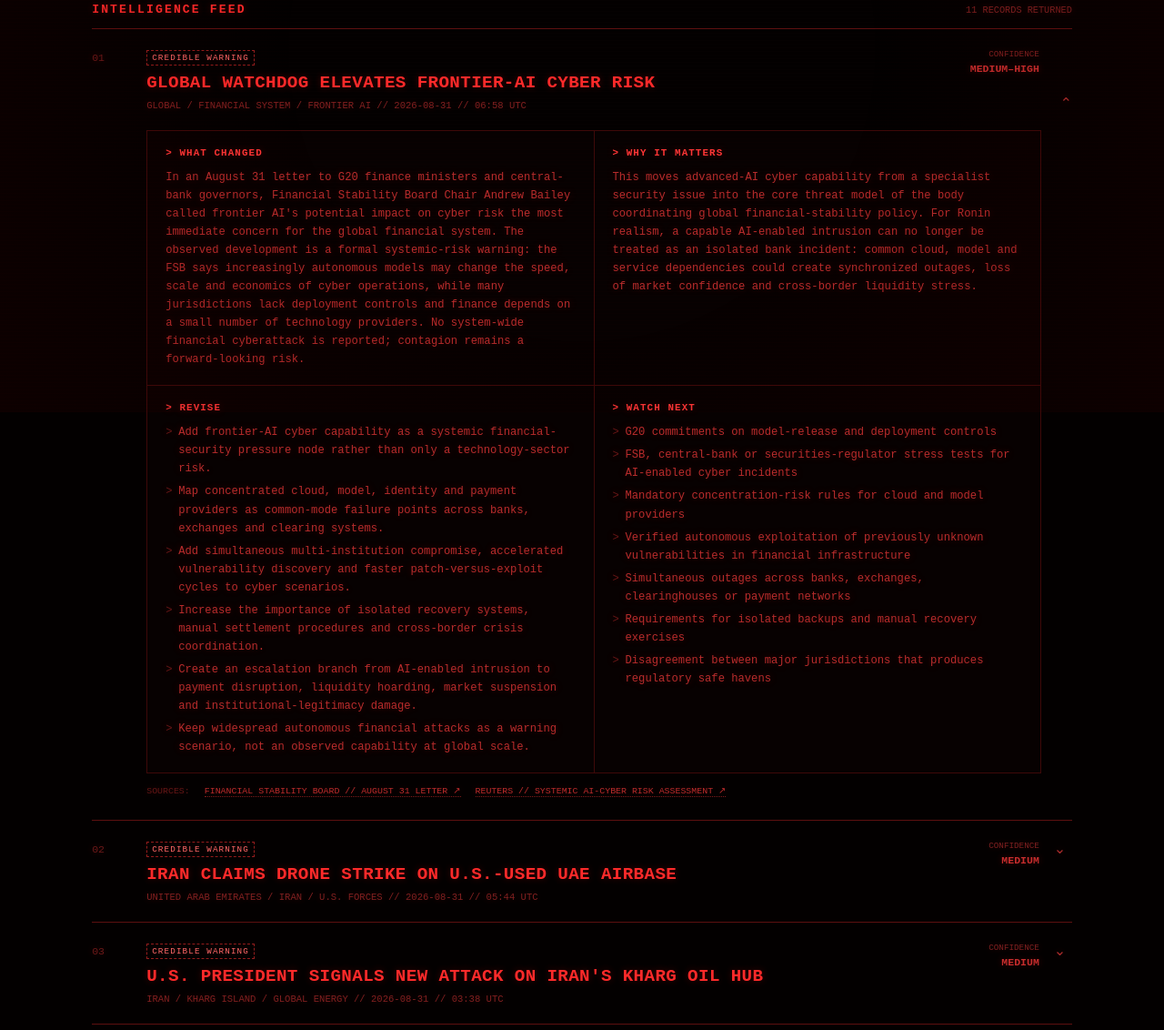
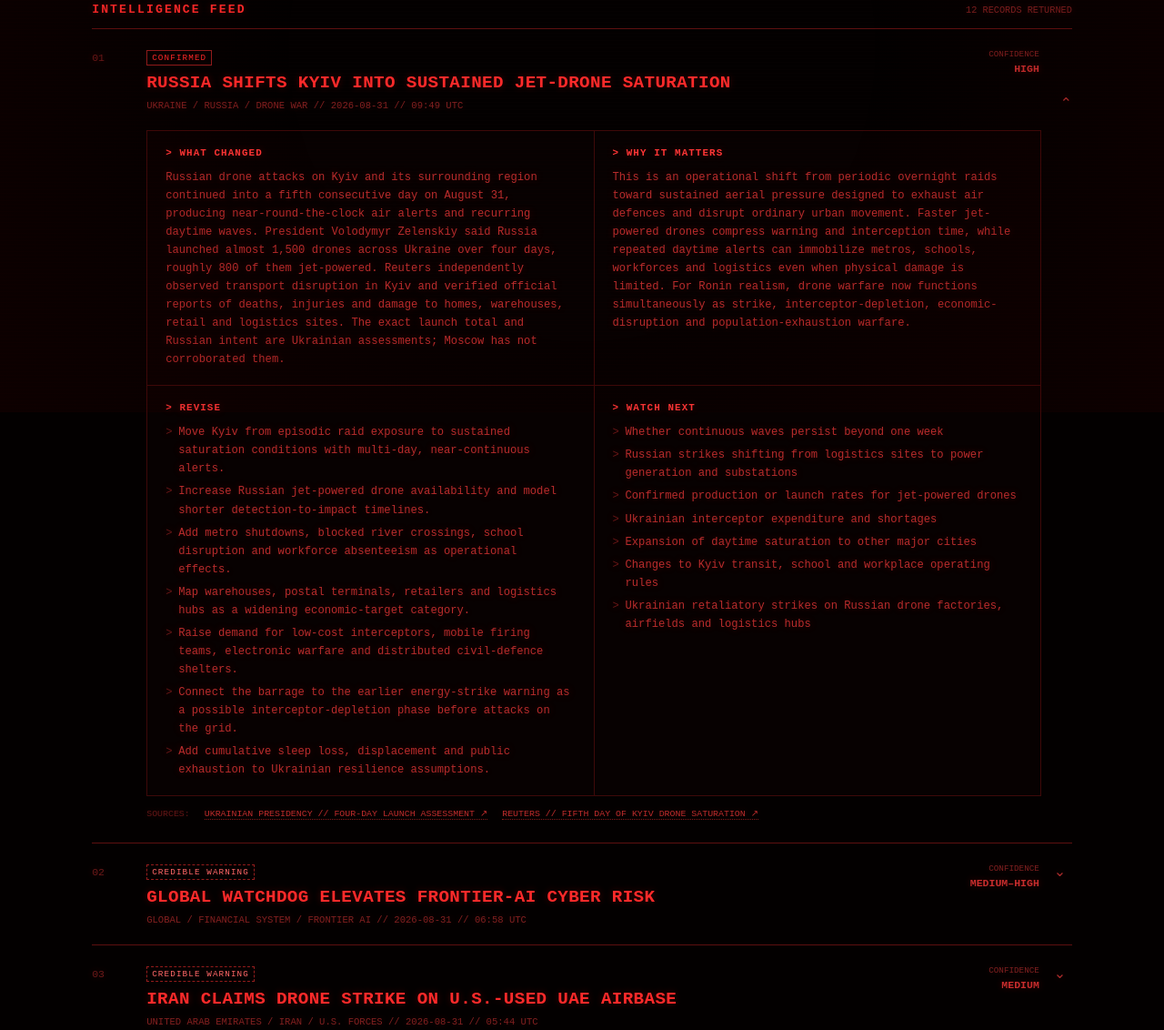
Before and after one commit to triadconstruct-boop/triadconstruct-boop.github.io, a plain HTML site: page index.html in a window 1280 px wide. Shown: the part 347-1479 px from the top of the page at 91% size. Drawn offline with Linux system fonts and the light colour scheme.

Commit message:
World Watch: EU-260831-02 Kyiv jet-drone saturation

```diff
--- a/index.html
+++ b/index.html
@@ -202,6 +202,38 @@
     "use strict";
 
     const alerts = [
+      {
+        id: "EU-260831-02",
+        timestamp: "2026-08-31 // 09:49 UTC",
+        region: "UKRAINE / RUSSIA / DRONE WAR",
+        classification: "CONFIRMED",
+        confidence: "HIGH",
+        title: "RUSSIA SHIFTS KYIV INTO SUSTAINED JET-DRONE SATURATION",
+        summary: "Russian drone attacks on Kyiv and its surrounding region continued into a fifth consecutive day on August 31, producing near-round-the-clock air alerts and recurring daytime waves. President Volodymyr Zelenskiy said Russia launched almost 1,500 drones across Ukraine over four days, roughly 800 of them jet-powered. Reuters independently observed transport disruption in Kyiv and verified official reports of deaths, injuries and damage to homes, warehouses, retail and logistics sites. The exact launch total and Russian intent are Ukrainian assessments; Moscow has not corroborated them.",
+        significance: "This is an operational shift from periodic overnight raids toward sustained aerial pressure designed to exhaust air defences and disrupt ordinary urban movement. Faster jet-powered drones compress warning and interception time, while repeated daytime alerts can immobilize metros, schools, workforces and logistics even when physical damage is limited. For Ronin realism, drone warfare now functions simultaneously as strike, interceptor-depletion, economic-disruption and population-exhaustion warfare.",
+        revisions: [
+          "Move Kyiv from episodic raid exposure to sustained saturation conditions with multi-day, near-continuous alerts.",
+          "Increase Russian jet-powered drone availability and model shorter detection-to-impact timelines.",
+          "Add metro shutdowns, blocked river crossings, school disruption and workforce absenteeism as operational effects.",
+          "Map warehouses, postal terminals, retailers and logistics hubs as a widening economic-target category.",
+          "Raise demand for low-cost interceptors, mobile firing teams, electronic warfare and distributed civil-defence shelters.",
+          "Connect the barrage to the earlier energy-strike warning as a possible interceptor-depletion phase before attacks on the grid.",
+          "Add cumulative sleep loss, displacement and public exhaustion to Ukrainian resilience assumptions."
+        ],
+        watch: [
+          "Whether continuous waves persist beyond one week",
+          "Russian strikes shifting from logistics sites to power generation and substations",
+          "Confirmed production or launch rates for jet-powered drones",
+          "Ukrainian interceptor expenditure and shortages",
+          "Expansion of daytime saturation to other major cities",
+          "Changes to Kyiv transit, school and workplace operating rules",
+          "Ukrainian retaliatory strikes on Russian drone factories, airfields and logistics hubs"
+        ],
+        sources: [
+          ["UKRAINIAN PRESIDENCY // FOUR-DAY LAUNCH ASSESSMENT", "https://www.president.gov.ua/en/news/z-komandoyu-mi-gotuyemos-do-novoyi-komunikaciyi-z-predstavni-106177"],
+          ["REUTERS // FIFTH DAY OF KYIV DRONE SATURATION", "https://www.reuters.com/world/europe/russian-drone-barrage-kyiv-enters-fifth-day-disrupting-life-across-capital-2026-08-31/"]
+        ]
+      },
       {
         id: "AI-260831-01",
         timestamp: "2026-08-31 // 06:58 UTC",
```
